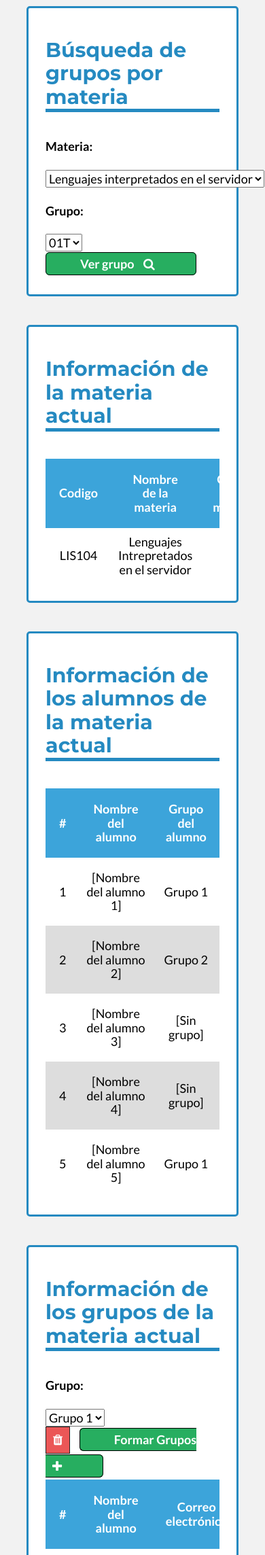
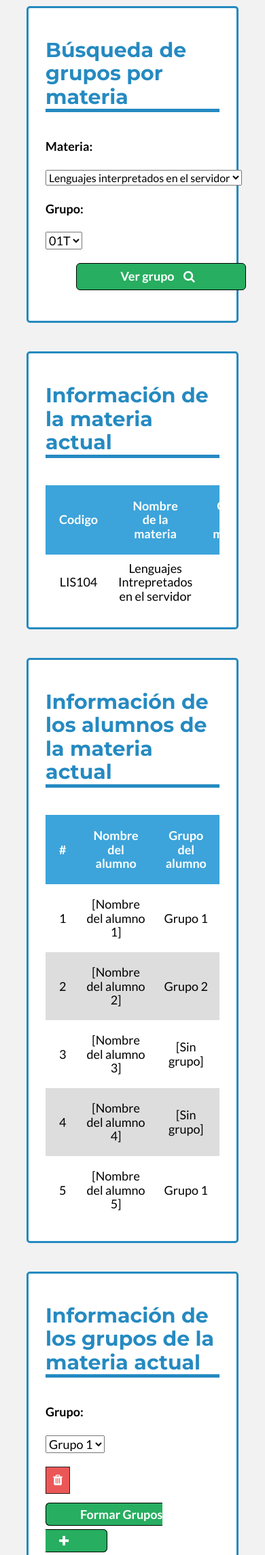
Before and after one commit to jaimenavarrete/proyecto-catedra-lis, a PHP site: page /grupos in a window 390 px wide; the page is wider, and only the part inside the window is pictured. Shown: the part 340-2628 px from the top of that part at 68% size. Run offline with PHP 8.4, Linux system fonts and the light colour scheme.

Commit message:
Ultimos ajustes de para responsive en todos los botones

```diff
--- a/css/styles.css
+++ b/css/styles.css
@@ -500,16 +500,10 @@ padding: 15px;
 /*Versión tablet*/
 @media (min-width:626px) and (max-width:1023px){
   /*Muesta las materias centradas*/
-  .sc-downloader {
-    margin-bottom: 20px;
-    width: 100%;
-    display: flex;
-    justify-content: space-between;
-    align-content: center;
-  }
 
 
-      .sc-tab {
+
+    .sc-tab {
         display: flex;
         justify-content: space-around;
     }
@@ -588,6 +582,7 @@ padding: 15px;
   }
 }
 
+
 @media (max-width:625px){
   #freg{
     background-image: none;
@@ -623,3 +618,59 @@ padding: 15px;
 
 
 }
+
+/*Pagina grupos de las materias*/
+
+@media (max-width:723px){
+
+    .contenido .formtab .search-container .select-container .btn-g{
+      display: flex;
+      display: inline-block;
+      font-size: 1em;
+      margin: 20px 45px;
+      padding: 0px 50px;
+      text-align: center;
+      width: 250px;
+    }
+
+    .contenido .formtab .search-container .select-container .materias{
+      font-size: medium;
+
+    }
+
+    .formtab .sc-tab{
+      flex-direction: column;
+    }
+
+    .formtab .sc-tab .select-container a{
+      display: inline-block;
+      padding: 20px 0px;
+
+
+    }
+
+    .formtab .sc-tab #i-pdf{
+      display: inline-block;
+      width: 30px;
+      padding: 20px;
+
+
+    }
+
+
+}
+
+
+@media (max-width:1024px){
+
+  .formtab .downloader-container {
+  display: flex;
+  flex-direction: column;
+  padding: 20px 0px;
+
+
+
+
+
+  }
+}
--- a/views/grupos.view.php
+++ b/views/grupos.view.php
@@ -37,7 +37,7 @@
             <form class="search-container">
                 <div class="select-container">
                     <h4>Materia:</h4>
-                    <select name="materias">
+                    <select name="materias" class="materias">
                         <option value="">Lenguajes interpretados en el servidor</option>
                     </select>
                 </div>
@@ -126,15 +126,17 @@
             <form class="search-container sc-tab">
                 <div class="select-container">
                     <h4>Grupo:</h4>
-                    <select name="lista-grupos" class="materias">
+                    <select name="lista-grupos" class="grupo-creacion">
                         <option value="">Grupo 1</option>
                         <option value="">Grupo 2</option>
                     </select>
                 </div>
                 <div class="select-container">
                     <a href="#"><i class="fa fa-trash icon icon-delete"> </i></a>
+                </div>
 
-                    <input type="submit" id="btn-grupos">
+                <div class="select-container">
+                <input type="submit" id="btn-grupos">
                     <label for="btn-grupos" class="btn">Formar Grupos <i class="fa fa-plus icon" id="i-pdf"></i></label>
                 </div>
             </form>
```
